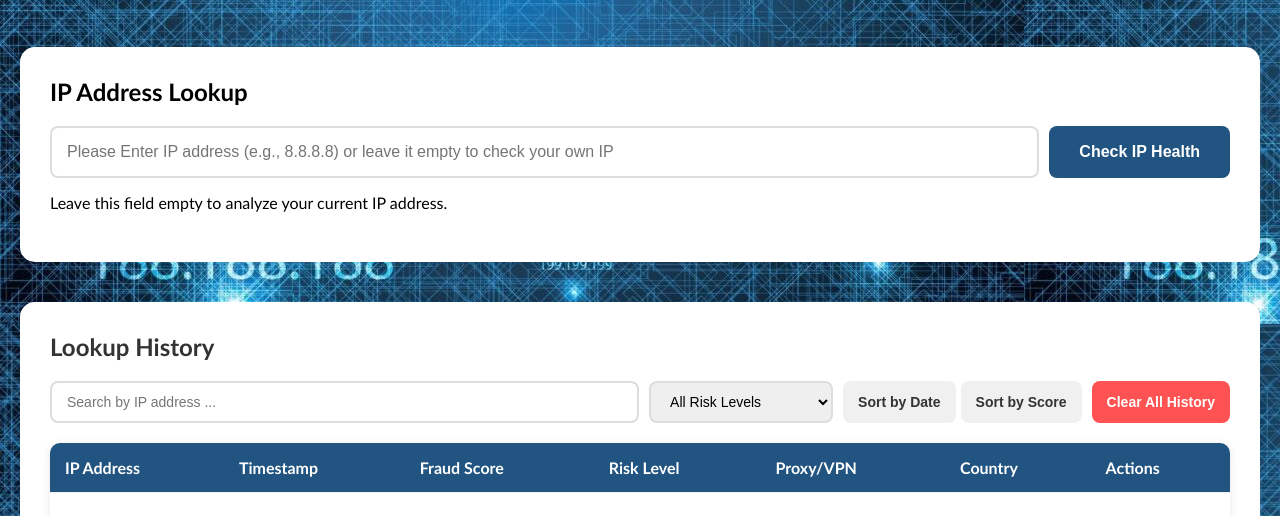
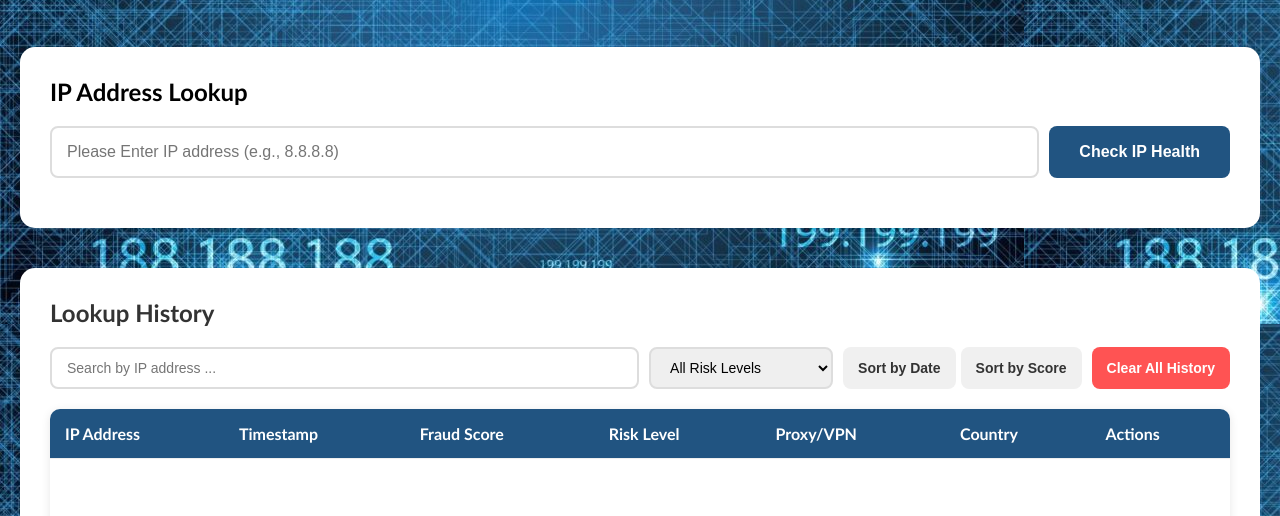
Before and after one commit to ydejene/playing_around_with_APIs, a plain HTML site: page frontEnd/index.html in a window 1280 px wide. Shown: the part 208-724 px from the top of the page. Drawn offline with Linux system fonts and the light colour scheme.

Commit message:
the self ip check in is postponed for future adds

```diff
--- a/frontEnd/index.html
+++ b/frontEnd/index.html
@@ -25,11 +25,10 @@
             <input
               type="text"
               id="ipInput"
-              placeholder="Please Enter IP address (e.g., 8.8.8.8) or leave it empty to check your own IP"
+              placeholder="Please Enter IP address (e.g., 8.8.8.8)"
             />
             <button class="btn-primary" id="checkBtn">Check IP Health</button>
           </div>
-          <p>Leave this field empty to analyze your current IP address.</p>
         </div>
 
         <!-- error message  -->
```
